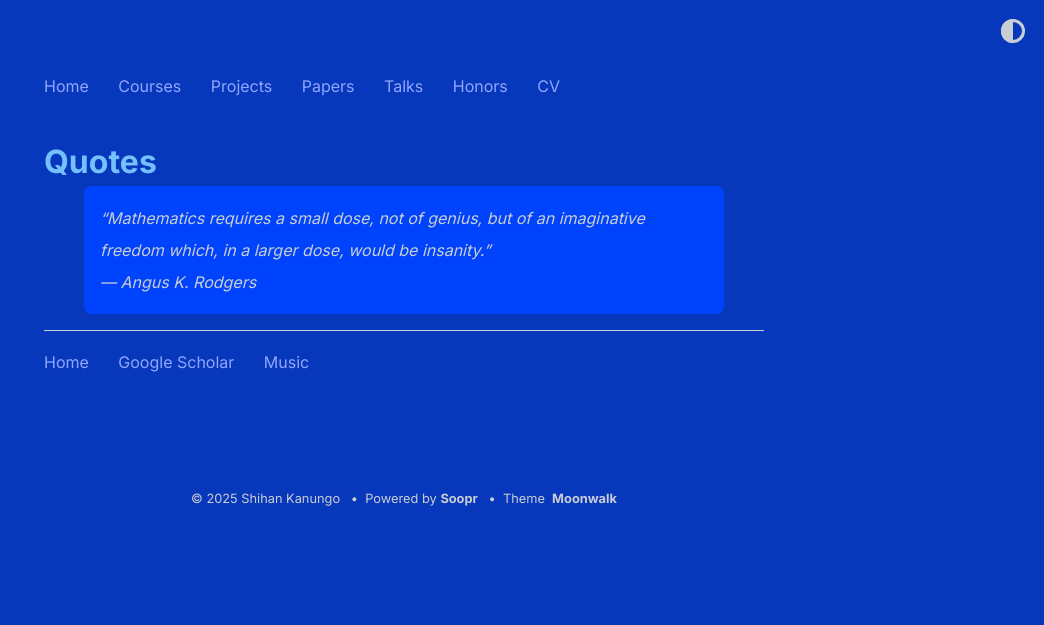
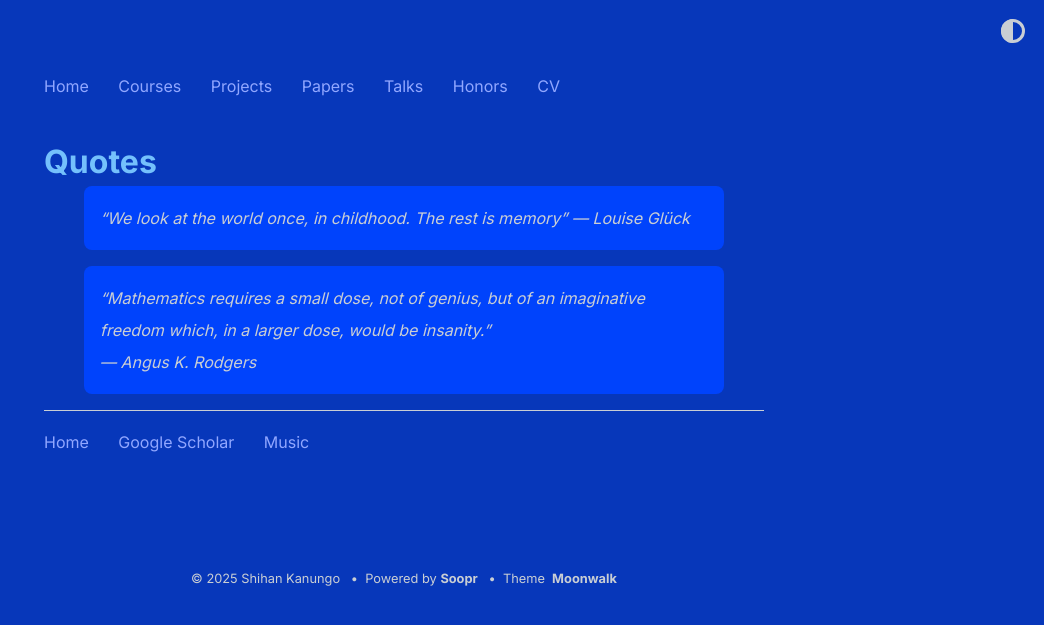
Before and after one commit to shihankanungo/shihankanungo.github.io, a Jekyll site: the page built from quotes.md, in a window 1280 px wide. Shown: the top 625 px of the page, without its empty margins (236-1280 px from the left). Built offline with Jekyll 4.4.1, drawn with Linux system fonts in a browser that asks for light colours.

Commit message:
Update quotes.md

```diff
--- a/quotes.md
+++ b/quotes.md
@@ -3,4 +3,7 @@ layout: post
 title: Quotes
 ---
 
+> "We look at the world once, in childhood. The rest is memory" --- Louise Glück
+
+
 > "Mathematics requires a small dose, not of genius, but of an imaginative freedom which, in a larger dose, would be insanity." <br> --- Angus K. Rodgers
```
